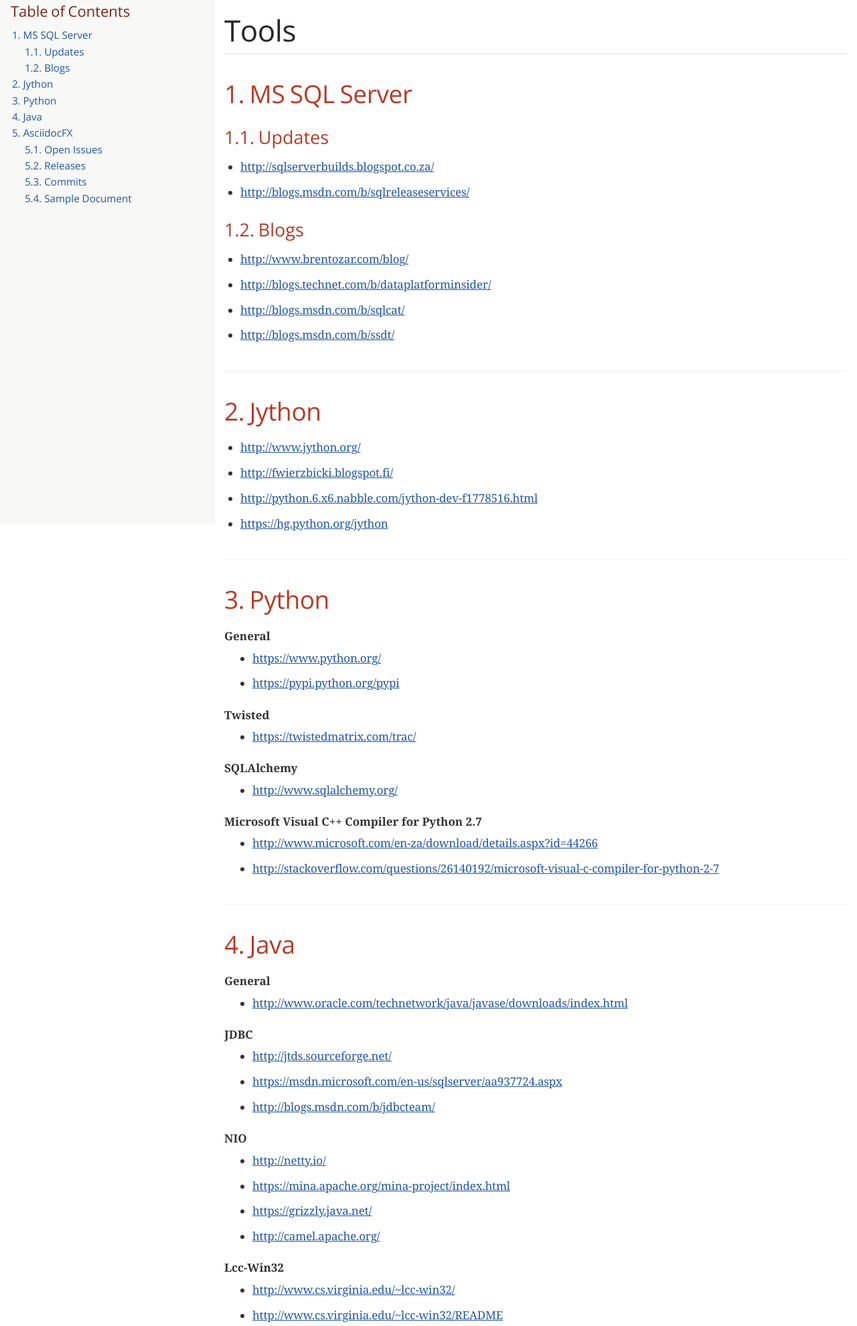
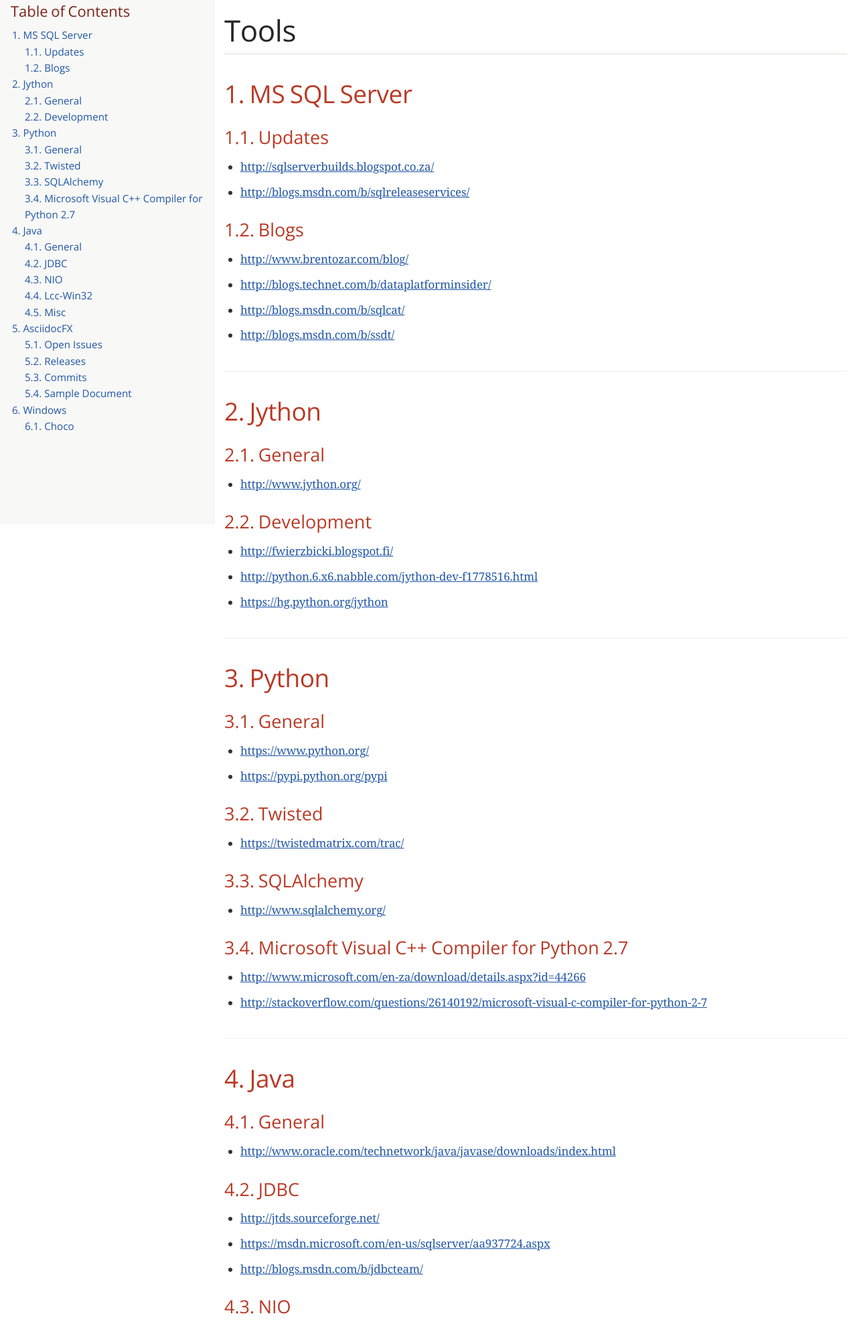
Before and after one commit to wfouche/wfouche.github.io, a plain HTML site: page Tools/index.html in a window 1280 px wide. Shown: the part 17-1997 px from the top of the page at 67% size. Drawn offline with nearby package versions, Linux system fonts and the light colour scheme; a web font is replaced by a local one.

Commit message:
Restructured the Tools document.

```diff
--- a/Tools/index.html
+++ b/Tools/index.html
@@ -2141,15 +2141,40 @@ p {
 <li><a href="#trueblogs">1.2. Blogs</a></li>
 </ul>
 </li>
-<li><a href="#truejython">2. Jython</a></li>
-<li><a href="#truepython">3. Python</a></li>
-<li><a href="#truejava">4. Java</a></li>
+<li><a href="#truejython">2. Jython</a>
+<ul class="sectlevel2">
+<li><a href="#truegeneral">2.1. General</a></li>
+<li><a href="#truedevelopment">2.2. Development</a></li>
+</ul>
+</li>
+<li><a href="#truepython">3. Python</a>
+<ul class="sectlevel2">
+<li><a href="#truegeneral-2">3.1. General</a></li>
+<li><a href="#truetwisted">3.2. Twisted</a></li>
+<li><a href="#truesqlalchemy">3.3. SQLAlchemy</a></li>
+<li><a href="#truemicrosoft-visual-c-compiler-for-python-2-7">3.4. Microsoft Visual C++ Compiler for Python 2.7</a></li>
+</ul>
+</li>
+<li><a href="#truejava">4. Java</a>
+<ul class="sectlevel2">
+<li><a href="#truegeneral-3">4.1. General</a></li>
+<li><a href="#truejdbc">4.2. JDBC</a></li>
+<li><a href="#truenio">4.3. NIO</a></li>
+<li><a href="#truelcc-win32">4.4. Lcc-Win32</a></li>
+<li><a href="#truemisc">4.5. Misc</a></li>
+</ul>
+</li>
 <li><a href="#trueasciidocfx">5. AsciidocFX</a>
 <ul class="sectlevel2">
 <li><a href="#trueopen-issues">5.1. Open Issues</a></li>
 <li><a href="#truereleases">5.2. Releases</a></li>
 <li><a href="#truecommits">5.3. Commits</a></li>
 <li><a href="#truesample-document">5.4. Sample Document</a></li>
+</ul>
+</li>
+<li><a href="#truewindows">6. Windows</a>
+<ul class="sectlevel2">
+<li><a href="#truechoco">6.1. Choco</a></li>
 </ul>
 </li>
 </ul>
@@ -2196,11 +2221,20 @@ p {
 <div class="sect1">
 <h2 id="truejython"><a class="anchor" href="#truejython"></a>2. Jython</h2>
 <div class="sectionbody">
+<div class="sect2">
+<h3 id="truegeneral"><a class="anchor" href="#truegeneral"></a>2.1. General</h3>
 <div class="ulist">
 <ul>
 <li>
 <p><a href="http://www.jython.org/" class="bare">http://www.jython.org/</a></p>
 </li>
+</ul>
+</div>
+</div>
+<div class="sect2">
+<h3 id="truedevelopment"><a class="anchor" href="#truedevelopment"></a>2.2. Development</h3>
+<div class="ulist">
+<ul>
 <li>
 <p><a href="http://fwierzbicki.blogspot.fi/" class="bare">http://fwierzbicki.blogspot.fi/</a></p>
 </li>
@@ -2211,16 +2245,15 @@ p {
 <p><a href="https://hg.python.org/jython" class="bare">https://hg.python.org/jython</a></p>
 </li>
 </ul>
+</div>
 </div>
 </div>
 </div>
 <div class="sect1">
 <h2 id="truepython"><a class="anchor" href="#truepython"></a>3. Python</h2>
 <div class="sectionbody">
-<div class="dlist">
-<dl>
-<dt class="hdlist1">General</dt>
-<dd>
+<div class="sect2">
+<h3 id="truegeneral-2"><a class="anchor" href="#truegeneral-2"></a>3.1. General</h3>
 <div class="ulist">
 <ul>
 <li>
@@ -2231,9 +2264,9 @@ p {
 </li>
 </ul>
 </div>
-</dd>
-<dt class="hdlist1">Twisted</dt>
-<dd>
+</div>
+<div class="sect2">
+<h3 id="truetwisted"><a class="anchor" href="#truetwisted"></a>3.2. Twisted</h3>
 <div class="ulist">
 <ul>
 <li>
@@ -2241,9 +2274,9 @@ p {
 </li>
 </ul>
 </div>
-</dd>
-<dt class="hdlist1">SQLAlchemy</dt>
-<dd>
+</div>
+<div class="sect2">
+<h3 id="truesqlalchemy"><a class="anchor" href="#truesqlalchemy"></a>3.3. SQLAlchemy</h3>
 <div class="ulist">
 <ul>
 <li>
@@ -2251,9 +2284,9 @@ p {
 </li>
 </ul>
 </div>
-</dd>
-<dt class="hdlist1">Microsoft Visual C++ Compiler for Python 2.7</dt>
-<dd>
+</div>
+<div class="sect2">
+<h3 id="truemicrosoft-visual-c-compiler-for-python-2-7"><a class="anchor" href="#truemicrosoft-visual-c-compiler-for-python-2-7"></a>3.4. Microsoft Visual C++ Compiler for Python 2.7</h3>
 <div class="ulist">
 <ul>
 <li>
@@ -2264,18 +2297,14 @@ p {
 </li>
 </ul>
 </div>
-</dd>
-</dl>
 </div>
 </div>
 </div>
 <div class="sect1">
 <h2 id="truejava"><a class="anchor" href="#truejava"></a>4. Java</h2>
 <div class="sectionbody">
-<div class="dlist">
-<dl>
-<dt class="hdlist1">General</dt>
-<dd>
+<div class="sect2">
+<h3 id="truegeneral-3"><a class="anchor" href="#truegeneral-3"></a>4.1. General</h3>
 <div class="ulist">
 <ul>
 <li>
@@ -2283,9 +2312,9 @@ p {
 </li>
 </ul>
 </div>
-</dd>
-<dt class="hdlist1">JDBC</dt>
-<dd>
+</div>
+<div class="sect2">
+<h3 id="truejdbc"><a class="anchor" href="#truejdbc"></a>4.2. JDBC</h3>
 <div class="ulist">
 <ul>
 <li>
@@ -2299,9 +2328,9 @@ p {
 </li>
 </ul>
 </div>
-</dd>
-<dt class="hdlist1">NIO</dt>
-<dd>
+</div>
+<div class="sect2">
+<h3 id="truenio"><a class="anchor" href="#truenio"></a>4.3. NIO</h3>
 <div class="ulist">
 <ul>
 <li>
@@ -2318,9 +2347,9 @@ p {
 </li>
 </ul>
 </div>
-</dd>
-<dt class="hdlist1">Lcc-Win32</dt>
-<dd>
+</div>
+<div class="sect2">
+<h3 id="truelcc-win32"><a class="anchor" href="#truelcc-win32"></a>4.4. Lcc-Win32</h3>
 <div class="ulist">
 <ul>
 <li>
@@ -2331,9 +2360,9 @@ p {
 </li>
 </ul>
 </div>
-</dd>
-<dt class="hdlist1">Misc</dt>
-<dd>
+</div>
+<div class="sect2">
+<h3 id="truemisc"><a class="anchor" href="#truemisc"></a>4.5. Misc</h3>
 <div class="ulist">
 <ul>
 <li>
@@ -2341,8 +2370,6 @@ p {
 </li>
 </ul>
 </div>
-</dd>
-</dl>
 </div>
 </div>
 </div>
@@ -2414,10 +2441,28 @@ p {
 </div>
 </div>
 </div>
+<div class="sect1">
+<h2 id="truewindows"><a class="anchor" href="#truewindows"></a>6. Windows</h2>
+<div class="sectionbody">
+<div class="sect2">
+<h3 id="truechoco"><a class="anchor" href="#truechoco"></a>6.1. Choco</h3>
+<div class="ulist">
+<ul>
+<li>
+<p><a href="https://chocolatey.org/" class="bare">https://chocolatey.org/</a></p>
+</li>
+<li>
+<p><a href="https://github.com/chocolatey/choco/commits/master" class="bare">https://github.com/chocolatey/choco/commits/master</a></p>
+</li>
+</ul>
+</div>
+</div>
+</div>
+</div>
 </div>
 <div id="footer">
 <div id="footer-text">
-Last updated 2016-01-02 17:40:47 SAST
+Last updated 2016-01-02 18:12:52 SAST
 </div>
 </div>
 <link rel="stylesheet" href="https://cdnjs.cloudflare.com/ajax/libs/highlight.js/8.9.1/styles/github.min.css">
```
Also changed, not shown: 1 other file.
